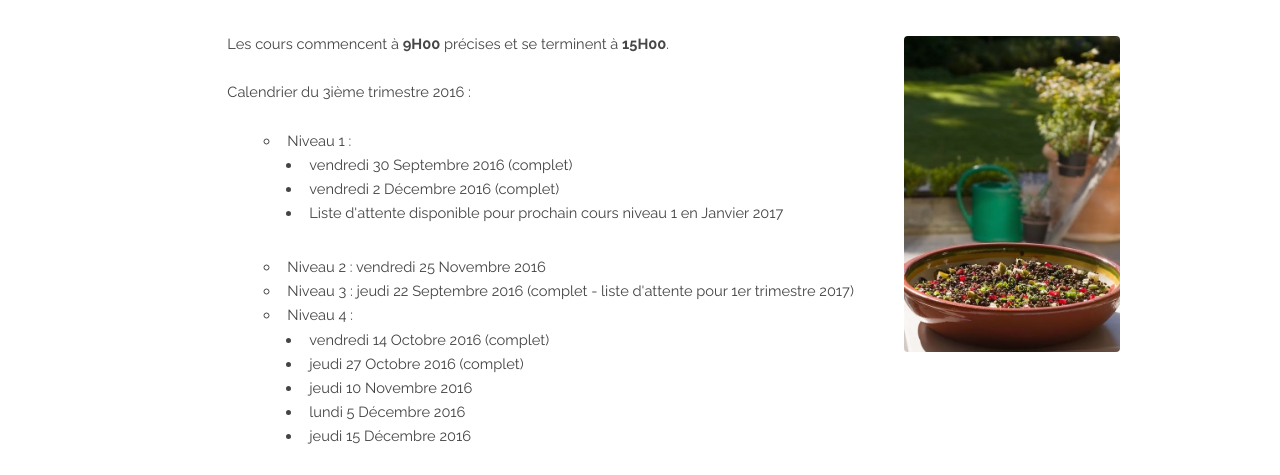
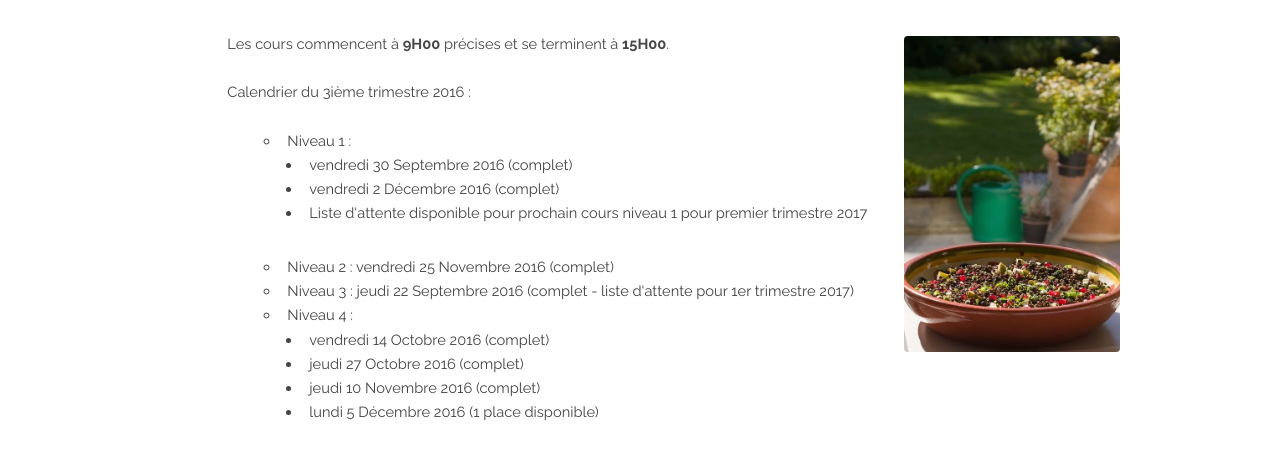
Before and after one commit to ssseeebbb/LaSanteCaSApprend, a plain HTML site: page Calendrier.html in a window 1280 px wide. Shown: the part 291-766 px from the top of the page. Drawn offline with Linux system fonts and the light colour scheme.

Commit message:
MAJ 26Octobre

```diff
--- a/Calendrier.html
+++ b/Calendrier.html
@@ -57,18 +57,19 @@
 					</ul>
  -->
 					<p><!-- <span class="image left2"><img src="images/photo12.jpg" alt="Isabelle Brasseur" /> --></span><span class="image right2"><img src="images/photo13.jpg" alt="" /></span>
+
 					<ul class = "coucou">
 						<li>Les cours commencent à <b>9H00</b> précises et se terminent à <b>15H00</b>.</li></br>
-					<li>Calendrier du 3ième trimestre 2016 :</li> </br>
+						<li>Calendrier du 3ième trimestre 2016 :</li> <br>
 							<ul class = "coucou2">
 								<li>Niveau 1 :
 									<ul>
 										<li> vendredi 30 Septembre 2016 (complet)</li>
 										<li> vendredi 2 Décembre 2016 (complet) </li>
-								<li> Liste d'attente disponible pour prochain cours niveau 1 en Janvier 2017 </li>
+										<li> Liste d'attente disponible pour prochain cours niveau 1 pour premier trimestre 2017 </li>
 									</ul>
 								</li>
-						<li>Niveau 2 : vendredi 25 Novembre 2016 </li>
+								<li>Niveau 2 : vendredi 25 Novembre 2016 (complet) </li>
 								<li>Niveau 3 : jeudi 22 Septembre 2016 (complet - liste d'attente pour 1er trimestre 2017)
 								</li>
 
@@ -76,25 +77,23 @@
 									<ul>
 										<li> vendredi 14 Octobre 2016 (complet) </li>
 					                    <li>   jeudi 27 Octobre 2016 (complet) </li>
-			                    <li>   jeudi 10 Novembre 2016 </li>
-			                    <li>   lundi 5 Décembre 2016 </li>
-			                    <li>   jeudi 15 Décembre 2016 </li>
+					                    <li>   jeudi 10 Novembre 2016 (complet) </li>
+					                    <li>   lundi 5 Décembre 2016 (1 place disponible) </li>
 									</ul>
 								</li>
-
 							</ul>
-						<!-- <li>Les cours sont suspendus en Juillet et Août et reprendront en Septembre. Les dates pour le restant de l’année seront communiquées en Juin.</li> -->
+						 <!-- <li>Les cours sont suspendus en Juillet et Août et reprendront en Septembre. Les dates pour le restant de l’année seront communiquées en Juin.</li>  -->
 					</ul>
 
 
 					</p>
-</br><ul class = "coucou"><li>Pour <b>vous inscrire</b>, veuillez m'envoyer un mail avec les dates de cours qui vous intéressent. Je vous répondrai dans les plus brefs délais. Par ailleurs, n'hésitez pas à me contacter par téléphone ou par mail si vous avez des questions.</li></ul></br></br>
+					</br>
 
-
-
-
-
-
+					<ul class = "coucou">
+						<li>Pour <b>vous inscrire</b>, veuillez m'envoyer un mail avec les dates de cours qui vous intéressent. Je vous répondrai dans les plus brefs délais. Par ailleurs, n'hésitez pas à me contacter par téléphone ou par mail si vous avez des questions.</li>
+					</ul>
+					<br>
+					<br>
 
 				</div>
 			</section>
```
Also changed, not shown: index.html (+6 -2 lines), css/style.css (line endings or trailing spaces), 1 other file. Lines whose indentation alone changed are shown as unchanged.
